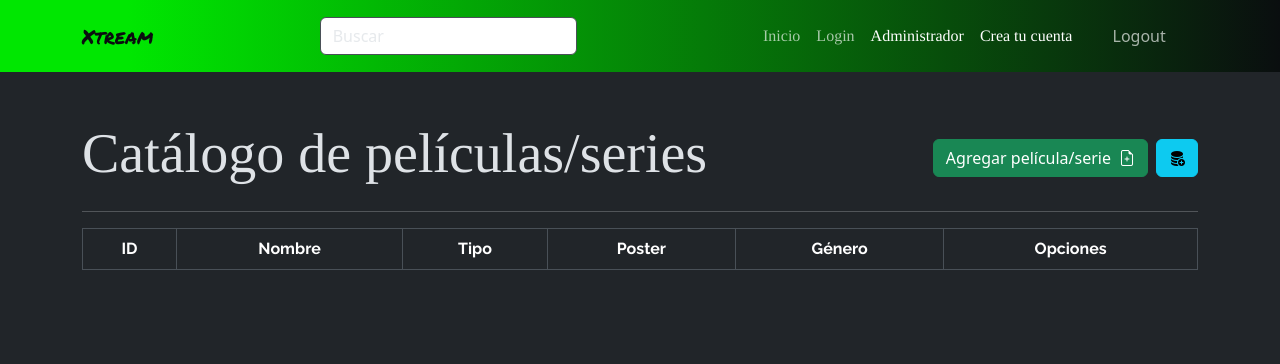
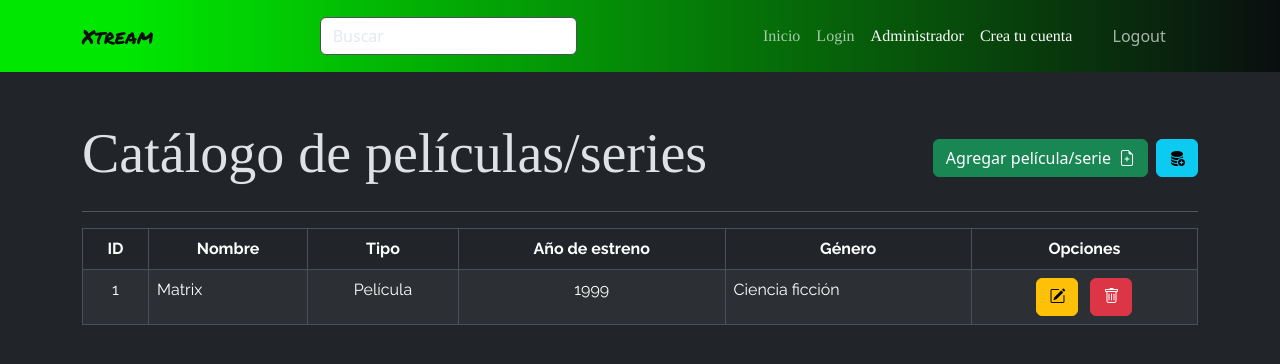
Before and after one commit to emiarias/Xtream, a React (Vite) app: page /administrador in a window 1280 px wide. Shown: the top 364 px of the page. Built offline with nearby package versions, Linux system fonts and the light colour scheme.

Commit message:
importe itemPelicula al administrador

```diff
--- a/src/components/pages/Administrador.jsx
+++ b/src/components/pages/Administrador.jsx
@@ -1,4 +1,5 @@
 import { Button, Table } from 'react-bootstrap';
+import ItemPelicula from './componentesAdministrador/ItemPelicula';
 
 const Administrador = () => {
     return (
@@ -24,12 +25,13 @@ const Administrador = () => {
             <th>ID</th>
             <th>Nombre</th>
             <th>Tipo</th>
-            <th>Poster</th>
+            <th>Año de estreno</th>
             <th>Género</th>
             <th>Opciones</th>
           </tr>
         </thead>
         <tbody>
+            <ItemPelicula></ItemPelicula>
         </tbody>
       </Table>
         </section>
--- a/src/components/pages/componentesAdministrador/ItemPelicula.jsx
+++ b/src/components/pages/componentesAdministrador/ItemPelicula.jsx
@@ -5,17 +5,13 @@ const ItemPelicula = () => {
         <tr>
       <td className="text-center">1</td>
       <td>Matrix</td>
-      <td className="text-end">Película</td>
+      <td className="text-center">Película</td>
       <td className="text-center">
-        <img
-          src="https://www.movieposters.com/cdn/shop/products/ed4796ac6feff9d2a6115406f964c928_6b200bda-fe71-4900-ad7f-903cdda50dab_480x.progressive.jpg?v=1573587596"
-          className="w-25 overflow-hidden"
-          alt="Matrix"
-        ></img>
+        1999
       </td>
       <td>Ciencia ficción</td>
       <td className="text-center">
-        <div className="d-flex gap-1">
+        <div className="d-flex gap-1 justify-content-center">
         <Button variant="warning" className="me-lg-2">
           <i className="bi bi-pencil-square"></i>
         </Button>
```
